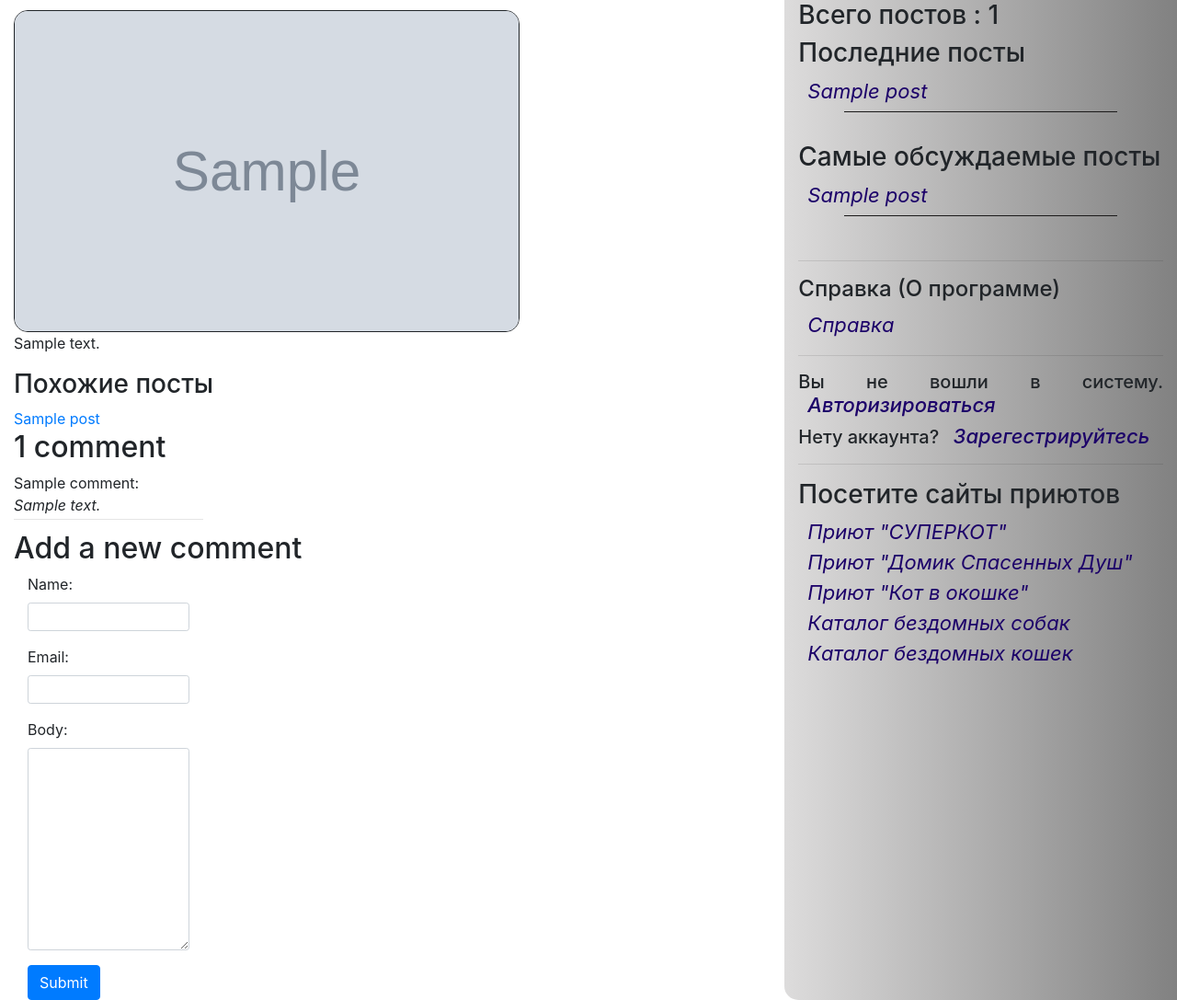
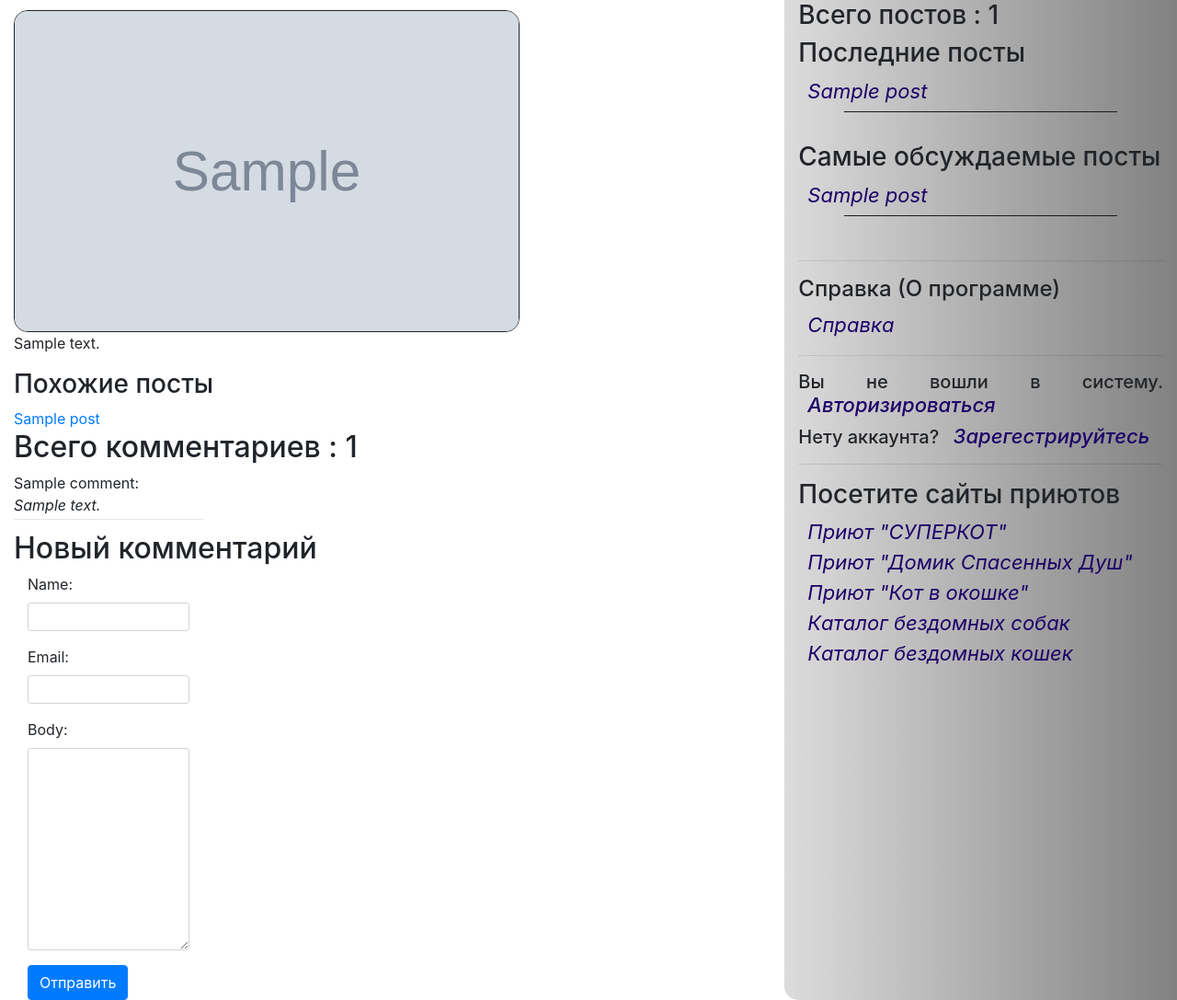
Before and after one commit to Avaaren/diplom_blog, a Django app: template mysite/blog/templates/blog/post/detail.html in a window 1280 px wide. Shown: the part 85-1172 px from the top of the page at 92% size. Run offline with Django 3.2, Linux system fonts and the light colour scheme; tables that the repository leaves empty hold one stand-in row (values such as "Sample post"); the template is opened without the code that fills it: values that come from a table or form of the project are taken from there, most other values are stand-ins (such as "Sample title", 1, 10 or a date in 2020); grey boxes marked "Sample" are stand-in pictures; some libraries are stand-ins or nearby versions.

Commit message:
Updated templates. Removed english words

```diff
--- a/mysite/blog/templates/blog/post/create.html
+++ b/mysite/blog/templates/blog/post/create.html
@@ -3,7 +3,7 @@
 {% block title %}Создание{% endblock %}
 
 {% block content %}
-<h1>Search for posts</h1>
+<h1>Создание поста</h1>
 <form action="." method="POST" enctype="multipart/form-data">
     {% csrf_token %}
     {{ form.as_p }}
--- a/mysite/blog/templates/blog/post/detail.html
+++ b/mysite/blog/templates/blog/post/detail.html
@@ -25,7 +25,7 @@
 {% endfor %}
 
 {% with comments.count as total_comments %}
-<h2>{{ total_comments }} comment{{ total_comments|pluralize }}</h2>
+<h2>Всего комментариев : {{ total_comments }}</h2>
 {% endwith %}
 
 {% for comment in comments %}
@@ -36,13 +36,13 @@
    <hr>
 </div>
 {% empty %}
-<p>There is no comments yet</p>
+<p>Тут еще нету комментариев</p>
 {% endfor %}
 
 {% if new_comment %}
-<h2>Your comment has been added.</h2>
+<h2>Ваш комментарий был добавлен</h2>
 {% else %}
-<h2>Add a new comment</h2>
+<h2>Новый комментарий</h2>
 <form action="." method="post">
    <div class="container-fluid">
       <div class="row">
@@ -52,7 +52,7 @@
                {% csrf_token %}
 
             </div>
-            <button type="submit" class="btn btn-primary">Submit</button>
+            <button type="submit" class="btn btn-primary">Отправить</button>
          </div>
       </div>
    </div>
--- a/mysite/blog/templates/blog/post/update.html
+++ b/mysite/blog/templates/blog/post/update.html
@@ -3,7 +3,7 @@
 {% block title %}Редактирование{% endblock %}
 
 {% block content %}
-<h1>Search for posts</h1>
+<h1>Редактирование поста</h1>
 <form action="" method="POST" enctype="multipart/form-data">
     {% csrf_token %}
     {{ form.as_p }}
```
